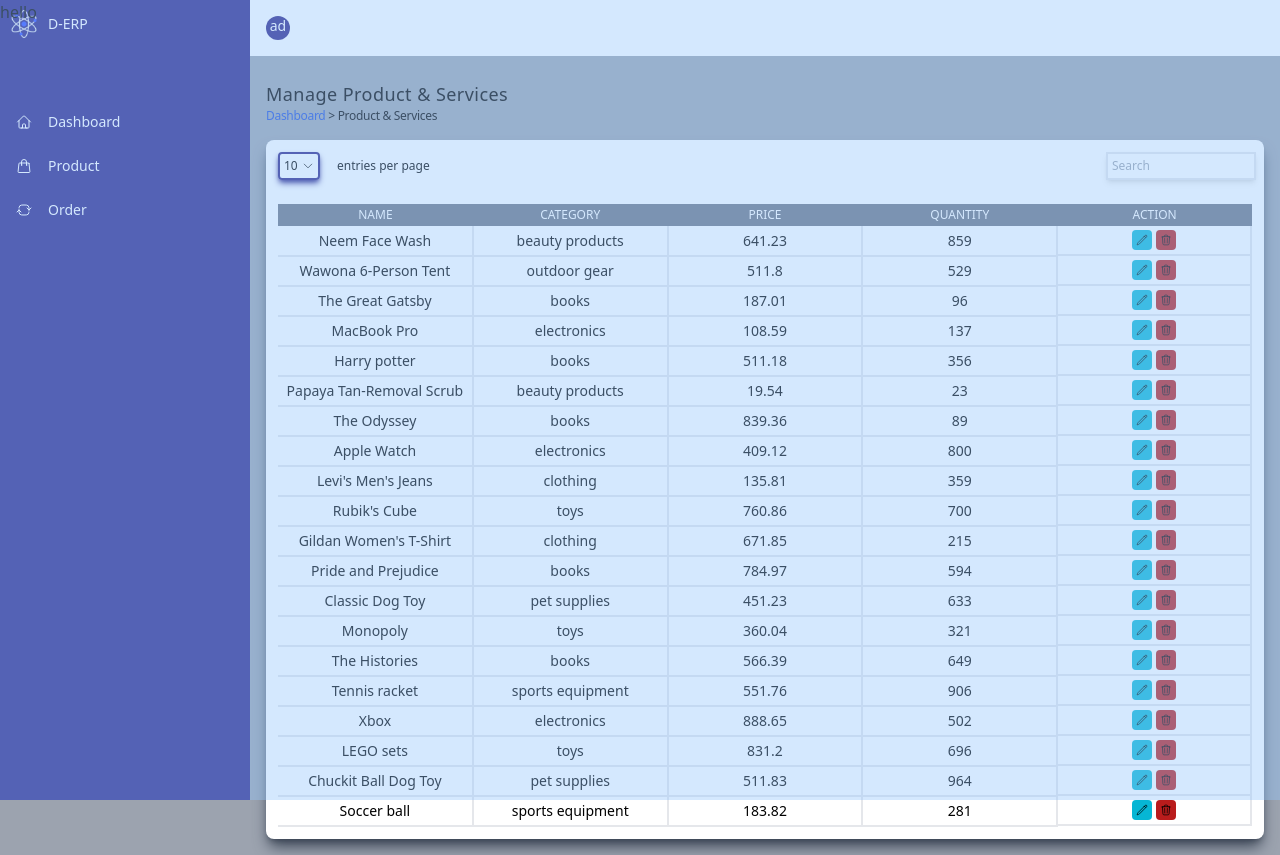
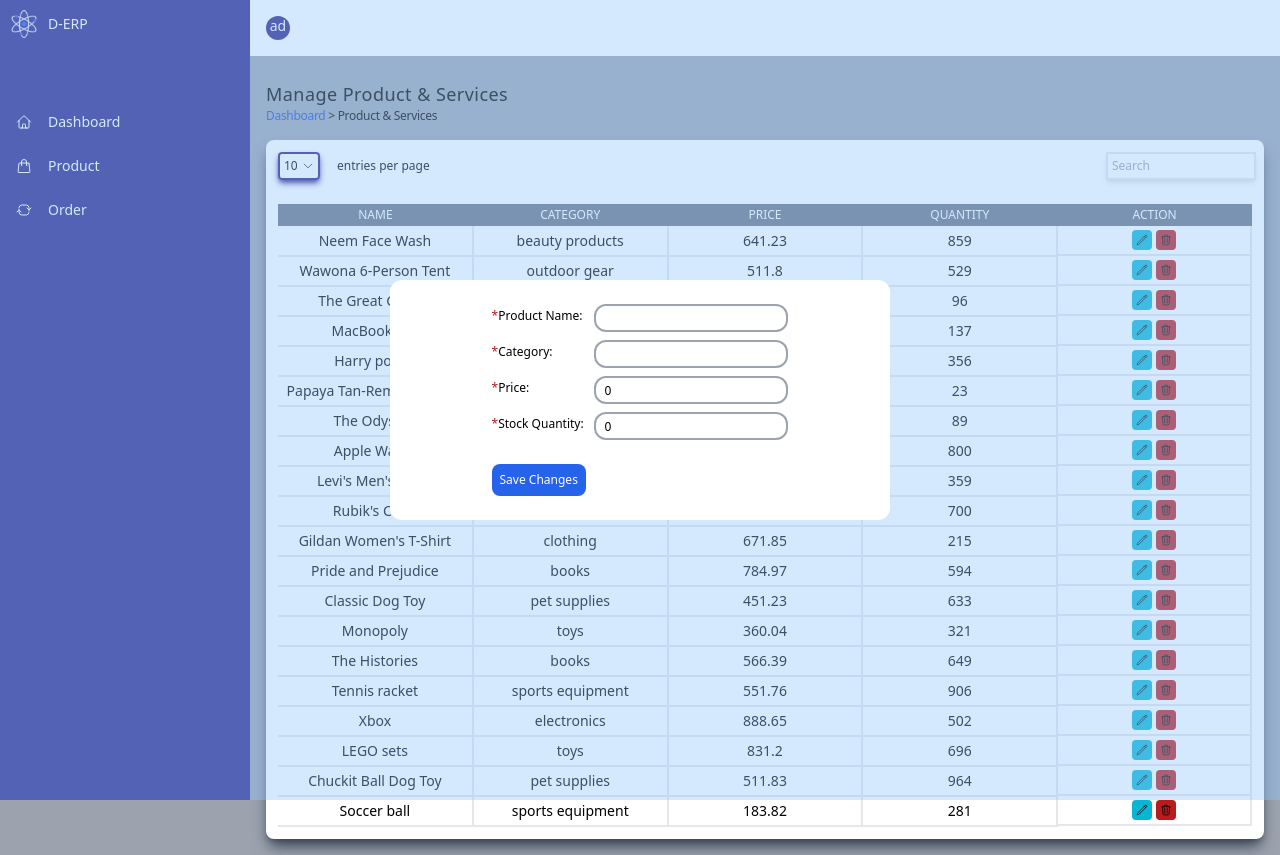
Before and after one commit to Abhishek-1337/Derp, a React (Vite) app: page /product in a window 1280 px wide. Both pictures are taken after a click on the element 1142 px from the left and 240 px from the top of the page. Built offline with nearby package versions, Linux system fonts and the light colour scheme.

Commit message:
Product Form added with formik and yup

```diff
--- a/package.json
+++ b/package.json
@@ -12,10 +12,12 @@
   "dependencies": {
     "@mui/icons-material": "^5.15.12",
     "@reduxjs/toolkit": "^2.2.1",
+    "formik": "^2.4.5",
     "react": "^18.2.0",
     "react-dom": "^18.2.0",
     "react-redux": "^9.1.0",
-    "react-router-dom": "^6.22.3"
+    "react-router-dom": "^6.22.3",
+    "yup": "^1.4.0"
   },
   "devDependencies": {
     "@types/react": "^18.2.56",
--- a/src/components/Product/Main/ProductTableMain.jsx
+++ b/src/components/Product/Main/ProductTableMain.jsx
@@ -3,6 +3,7 @@ import { useState } from "react";
 import EditIcon from "../../../shared/components/EditIcon";
 import DeleteIcon from "../../../shared/components/DeleteIcon";
 import Modal from "../../../shared/components/Modal";
+import ProductForm from "../ProductForm";
 
 const ProductTableMain = () => {
   const productData = useSelector((state) => state.product.data);
@@ -17,61 +18,12 @@ const ProductTableMain = () => {
   };
 
   return (
-    // <div className="mt-4">
-    //   <ul className="p-1">
-    //     <li className="text-[10px] flex text-center bg-gray-500 rounded-t-lg font-medium text-white">
-    //       <div className="grow">NAME</div>
-    //       <div className="flex-grow">CATEGORY</div>
-    //       <div className="flex-grow">PRICE</div>
-    //       <div className="flex-grow">QUANTITY</div>
-    //       <div className="flex-grow">ACTION</div>
-    //     </li>
-    //     <li className="text-[0.75em] flex min-w-max">
-    //       <div className="flex grow items-center justify-center p-2">
-    //         <span className="inline-block w-[60%] text-center">
-    //           My name is abhishek
-    //         </span>
-    //       </div>
-    //       <div className="flex grow items-center justify-center p-2">
-    //         <span className="inline-block w-[60%] text-center">
-    //           My name is abhishek
-    //         </span>
-    //       </div>
-    //       <div className="flex grow items-center justify-center p-2">
-    //         <span className="inline-block w-[60%] text-center">
-    //           My name is abhishek
-    //         </span>
-    //       </div>
-    //       <div className="flex grow items-center justify-center p-2">
-    //         <span className="inline-block w-[60%] text-center">
-    //           My name is abhishek
-    //         </span>
-    //       </div>
-    //       <div className="flex grow items-center justify-center p-2">
-    //         <span className="inline-block w-[60%] text-center">
-    //           My name is abhishek
-    //         </span>
-    //       </div>
-
-    /* <div className="grow">
-            <span className="inline-block w-[60%]">yoo</span>
-          </div>
-          <div className="grow">
-            <span className="inline-block w-[60%]">Abcwhat</span>
-          </div>
-          <div className="grow">
-            <span className="inline-block w-[60%]">dfdfdf</span>
-          </div>
-          <div className="grow">
-            <span className="inline-block w-[60%]">dfdfdf</span>
-          </div> */
-
-    //     </li>
-    //   </ul>
-    // </div>
-
     <div className="overflow-auto p-1">
-      <Modal isOpen={modalDialog} onCancel={handleModalOnCancel} />
+      <Modal
+        isOpen={modalDialog}
+        onCancel={handleModalOnCancel}
+        data={<ProductForm />}
+      />
       <table className="min-w-[720px] md:w-full mt-4 table-fixed">
         <tr className="text-[12px] text-white bg-gray-500 rounded-t-xl p-1">
           <th className="font-medium mr-2">NAME</th>
--- /dev/null
+++ b/src/components/Product/ProductForm.jsx
@@ -0,0 +1,146 @@
+import { useFormik } from "formik";
+import * as Yup from "yup";
+
+const validationSchema = Yup.object({
+  productName: Yup.string()
+    .min(3, "Product name must be at least 3 characters")
+    .max(15, "Product name must be at most 15 characters")
+    .required("Product name is required"),
+  price: Yup.number()
+    .min(5, "Price value must be atleast 5")
+    .max(5000, "Price value must be atmost 5000")
+    .required("Price value is required"),
+  category: Yup.string()
+    .min(4, "Category name must be atleast 5 characters")
+    .max(15, "Category name must be at most 15 characters")
+    .required("Category is required"),
+  quantity: Yup.number()
+    .min(1, "Quantity value must be atleast 5")
+    .max(5000, "Quantity value must be atmost 5000")
+    .required("Quantity value is required"),
+});
+
+const ProductForm = ({ name, category, price, quantity }) => {
+  const onFormSubmit = (values, resetForm) => {
+    values.productName = values.productName.trim();
+    resetForm();
+  };
+
+  const formik = useFormik({
+    initialValues: {
+      productName: name || "",
+      price: price || 0,
+      category: category || "",
+      quantity: quantity || 0,
+    },
+    validationSchema,
+    onSubmit: (values, { resetForm }) => {
+      onFormSubmit(values, resetForm);
+    },
+  });
+  return (
+    <form onSubmit={formik.handleSubmit}>
+      <div className="flex gap-3 text-xs leading-6 mb-2">
+        <label
+          htmlFor="productName"
+          className="before:content-['*'] before:text-red-700"
+        >
+          Product Name:
+        </label>
+        <div className="">
+          <input
+            className=" text-black outline-none border-2 border-gray-400 p-2 h-7 rounded-xl"
+            type="text"
+            name="productName"
+            onChange={formik.handleChange}
+            onBlur={formik.handleBlur}
+            value={formik.values.productName}
+          />
+          {formik.touched.productName && formik.errors.productName ? (
+            <div className="text-red-600 text-[10px]">
+              {formik.errors.productName}
+            </div>
+          ) : null}
+        </div>
+      </div>
+
+      <div className="flex gap-3 justify-between text-xs leading-6 mb-2">
+        <label
+          htmlFor="category"
+          className="before:content-['*'] before:text-red-700"
+        >
+          Category:
+        </label>
+        <div className="">
+          <input
+            className=" text-black outline-none border-2 border-gray-400 p-2 h-7 rounded-xl"
+            type="text"
+            name="category"
+            onChange={formik.handleChange}
+            onBlur={formik.handleBlur}
+            value={formik.values.category}
+          />
+          {formik.touched.category && formik.errors.category ? (
+            <div className="text-red-600 text-[10px]">
+              {formik.errors.category}
+            </div>
+          ) : null}
+        </div>
+      </div>
+      <div className="flex justify-between text-xs leading-6 mb-2">
+        <label
+          htmlFor="price"
+          className="before:content-['*'] before:text-red-700"
+        >
+          Price:
+        </label>
+        <div className="">
+          <input
+            className=" text-black outline-none border-2 border-gray-400 p-2 h-7 rounded-xl"
+            type="number"
+            name="price"
+            onChange={formik.handleChange}
+            onBlur={formik.handleBlur}
+            value={formik.values.price}
+          />
+          {formik.touched.price && formik.errors.price ? (
+            <div className="text-red-600 text-[10px]">
+              {formik.errors.price}
+            </div>
+          ) : null}
+        </div>
+      </div>
+      <div className="flex justify-between text-xs leading-6 mb-2">
+        <label
+          htmlFor="quantity"
+          className="before:content-['*'] before:text-red-700"
+        >
+          Stock Quantity:
+        </label>
+        <div className="">
+          <input
+            className=" text-black outline-none border-2 border-gray-400 p-2 h-7 rounded-xl"
+            type="number"
+            name="quantity"
+            onChange={formik.handleChange}
+            onBlur={formik.handleBlur}
+            value={formik.values.quantity}
+          />
+          {formik.touched.quantity && formik.errors.quantity ? (
+            <div className="text-red-600 text-[10px]">
+              {formik.errors.quantity}
+            </div>
+          ) : null}
+        </div>
+      </div>
+      <button
+        type="submit"
+        className="text-xs p-2 bg-blue-600 rounded-lg mt-4 text-white hover:scale-105"
+      >
+        Save Changes
+      </button>
+    </form>
+  );
+};
+
+export default ProductForm;
--- a/src/shared/components/Modal.jsx
+++ b/src/shared/components/Modal.jsx
@@ -1,7 +1,7 @@
 import { createPortal } from "react-dom";
 import { useEffect } from "react";
 
-const Modal = ({ isOpen, onCancel }) => {
+const Modal = ({ isOpen, onCancel, data }) => {
   useEffect(() => {
     if (isOpen) {
       document.body.style.overflowY = "hidden";
@@ -17,20 +17,15 @@ const Modal = ({ isOpen, onCancel }) => {
     <div
       className={`${
         isOpen ? "" : "hidden"
-      } absolute top-0 right-0 left-0 bottom-0 h-screen w-[100vw] z-50`}
+      } absolute top-0 right-0 left-0 bottom-0 h-screen w-[100vw] z-20`}
     >
-      <div className="absolute bg-blue-300 opacity-40 top-0 w-full h-screen"></div>
-      <div className="absolute top-[50%] left-[50%] translate-x-[-50%] translate-y-[-50%] max-w-[50vw] min-h-[80vh] bg-white m-auto rounded-lg"></div>
-      {/* <div
-        className="bg-white w-screen absolute top-0 left-0 z-40 h-screen opacity-50"
+      <div
+        className="absolute bg-blue-300 opacity-40 top-0 w-full h-screen z-10"
         onClick={onCancel}
       ></div>
-      <div className="h-screen w-screen z-49 m-4 absolute z-50 top-0 right-0 bottom-0">
-        <div className="max-w-[60vw] h-[80vh] bg-white m-auto rounded-xl shadow-lg shadow-gray-500">
-          Hello
-        </div>
-      </div> */}
-      hello
+      <div className="absolute top-0 right-0 bottom-0 left-0 max-w-[500px] max-h-max bg-white m-auto z-30 p-4 rounded-xl pt-6 pb-6">
+        <div className="flex items-center justify-center">{data}</div>
+      </div>
     </div>,
     document.body
   );
```
Also changed, not shown: 1 other file (tests, documents, lock files or other folders).
